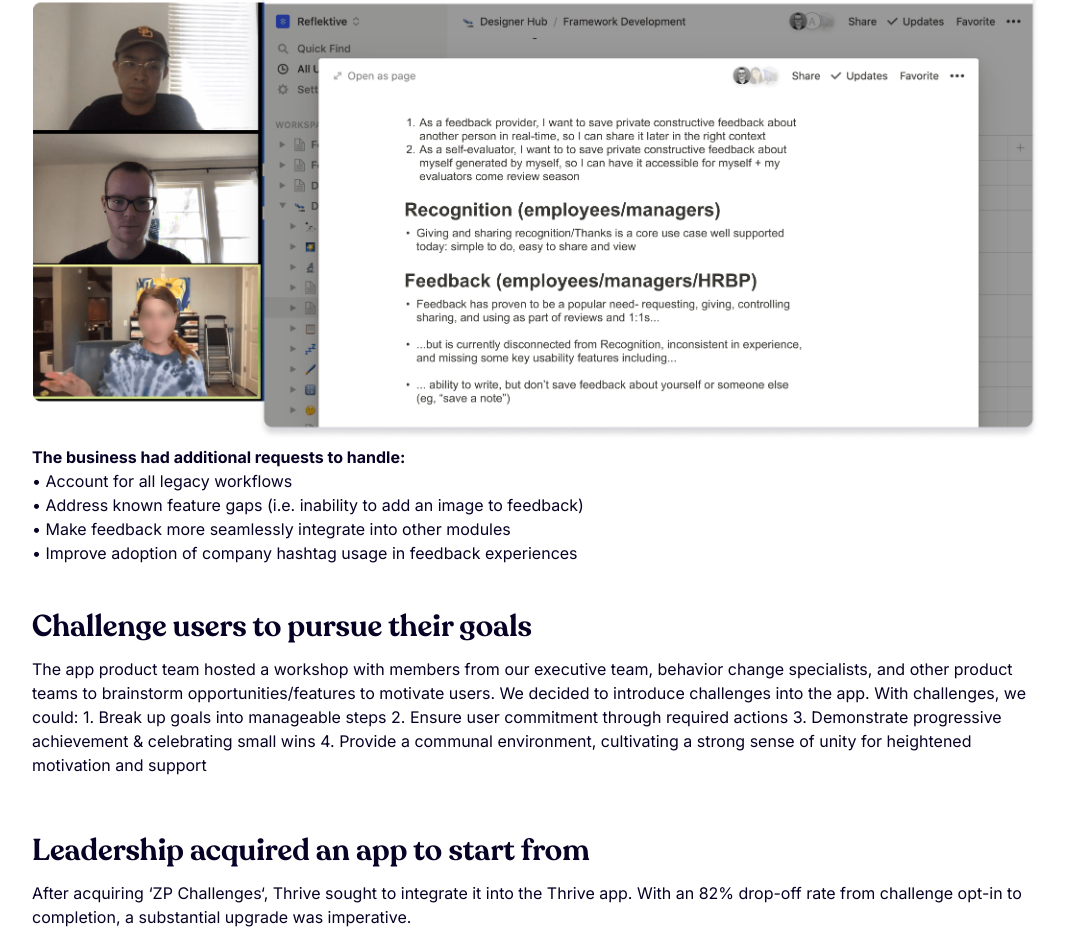
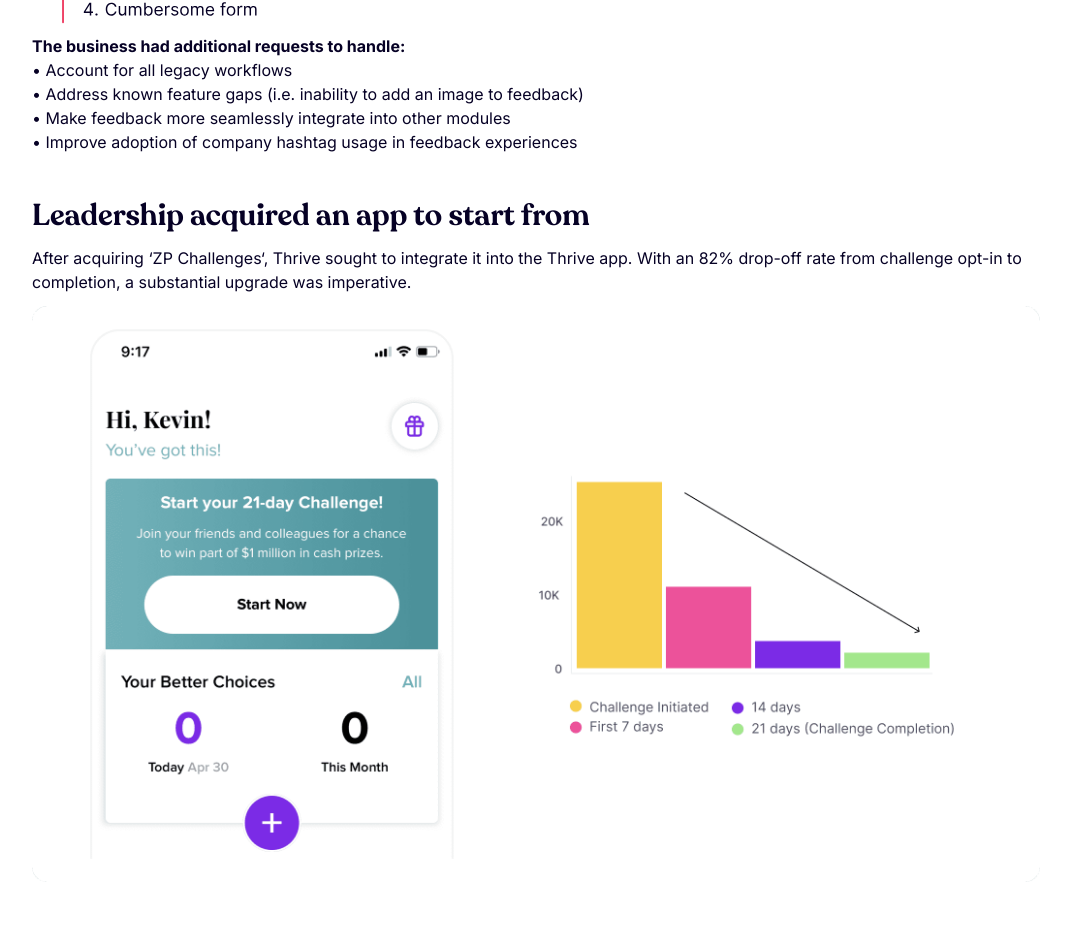
Before and after one commit to kevincward/the5thbeatle-2023, a Next.js app: page /case-studies/reflektive in a window 1280 px wide. Shown: the part 3248-4189 px from the top of the page, without its empty margins (104-1175 px from the left). Built offline with nearby package versions, Linux system fonts and the light colour scheme.

Commit message:
Updates to Reflecktive CS

```diff
--- a/pages/case-studies/reflektive.js
+++ b/pages/case-studies/reflektive.js
@@ -126,8 +126,8 @@
                 <p>&#8226; Improve adoption of company hashtag usage in feedback experiences</p>'
                 images={[
                     {
-                        desktop: '/images/cs/reflektive-challenge-1.png',
-                        mobile: '/images/cs/reflektive-challenge-1.png',
+                        desktop: '/images/cs/reflektive-challenge-2.svg',
+                        mobile: '/images/cs/reflektive-challenge-2.svg',
                         alt: 'Zoom interview with customer',
                         desktopWidth: 1040,
                         desktopHeight: 200,
@@ -138,20 +138,6 @@
                 ]}
             />
 
-            <div className='pt-8'></div>
-            <TextBlockOne
-                kicker=''
-                title='Challenge users to pursue their goals'
-                aboveContent='The app product team hosted a workshop with members from our executive team, behavior change specialists, and other product teams to brainstorm opportunities/features to motivate users. We decided to introduce challenges into the app.
-
-                With challenges, we could:
-                1. Break up goals into manageable steps
-                2. Ensure user commitment through required actions
-                3. Demonstrate progressive achievement & celebrating small wins
-                4. Provide a communal environment, cultivating a strong sense of unity for heightened motivation and support'
-                belowContent=''
-                images={[]}
-            />
 
             <div className='pt-8'></div>
             <TextBlockOne
```
